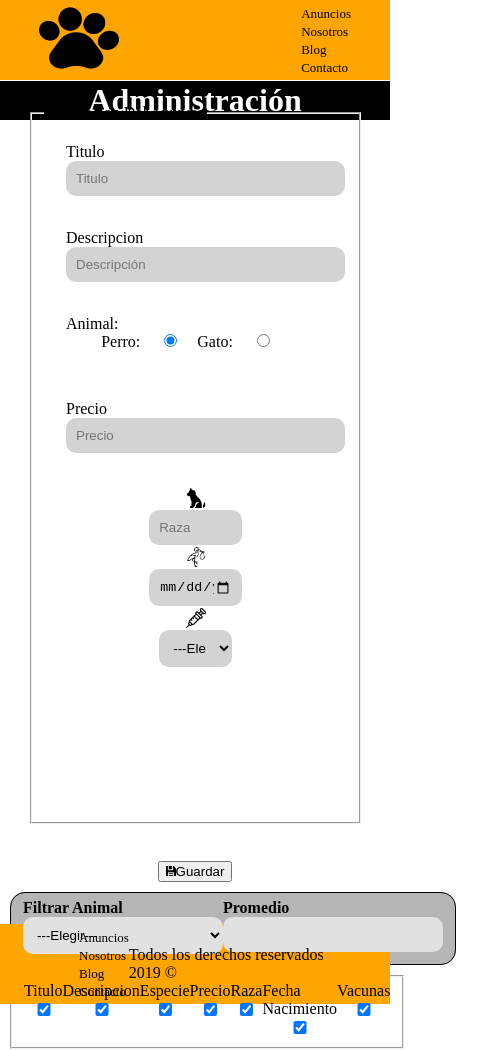
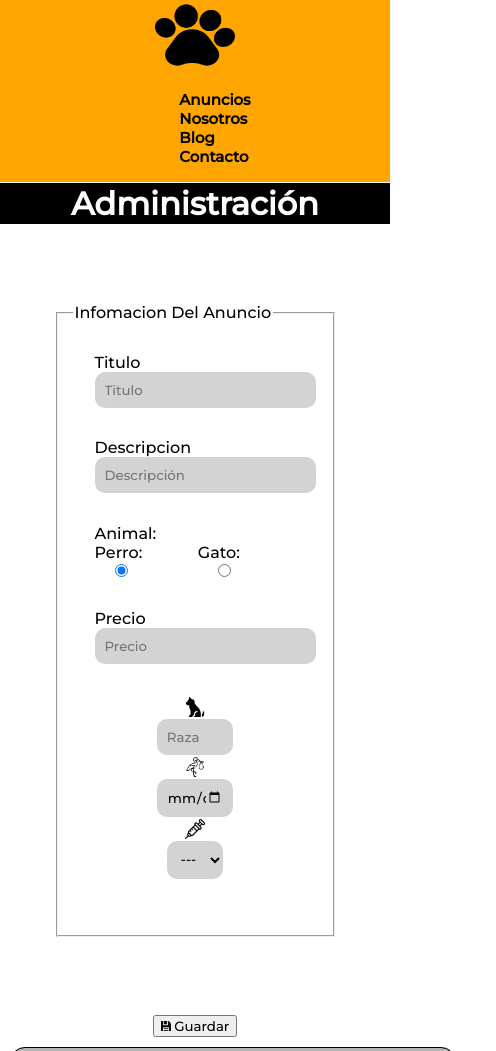
Before and after one commit to BayonLucas/Recup-2doP-LaboIII-2C2022-, a website with bundled scripts: page Adm.html in a window 390 px wide. Shown: the top 1051 px of the page, 496 px wide, since content can reach past the window. Built offline with nearby package versions, Linux system fonts and the light colour scheme; data requests are answered from the project's data file.

Commit message:
Ajustes css

```diff
--- a/css/estilos.css
+++ b/css/estilos.css
@@ -1,26 +1,40 @@
+@import url('https://fonts.googleapis.com/css2?family=Montserrat:wght@500&display=swap');
+*{
+    font-family: 'Montserrat', sans-serif;
+}
+
 body{
     margin: 0;
     border: 0;
 }
+
 main{
-    /* height: calc(100vh - 80px - 80px) ; */
     height: 100vh ;
 }
+
 header, footer{
     background-color: orange;
     width: 100%;
     height: 80px;
     margin: 0;
+    display: flex;
+    justify-content: center;
+}
 
+.links{
+    color: black;
+    text-decoration: none;
+    font-size: 15px;
 }
+
 li{
     list-style: none;
 }
-.links{
-    color: black;
-    text-decoration: none;
-    font-size: 13px;
+
+fieldset{
+    margin: 10px;
 }
+
 h1{
     margin: 0%;
     text-align: center;
@@ -32,155 +46,153 @@ h1{
     border-left: 0ch;
     border-right: 0ch;
 }
-fieldset{
-    margin: 10px;
-}
 
 
-/* ------------------------------------------------------------------------------------------ */
-/*Header*/
+/* ---------------------- Header ----------------------- */
 header{
-    display: flex;
-    justify-content: center;
+    top: 0;
+    left: 0;
+    position: sticky;
 }
 
 #logo{
     width: 80px;
     height: 70px;
 }
-#nav-header{
+
+#nav-header, #nav-footer{
     width: 80%;
     display: flex;
     justify-content: space-between;
     align-items: center;
+    font-weight: bold;
 }
-/* ------------------------------------------------------------------------------------------ */
-/*footer*/
-footer{
-    display: flex;
-    justify-content: center;
+
+/* ------------------- Media querys -------------------- */
+@media screen and (max-width: 1320px){
+    #form-especificaciones {
+        display: flex;
+        align-items: center;
+        flex-direction: column;
+        margin-bottom: 10em;
+    }
+
+    #form-container {
+        height: 750px;
+    }
+
+    #banner>img {
+        display: none;
+    }
+
+    main {
+        height: calc(100em) ;
+    }
+
+    #tabla-container {
+        width: 90%;
+        margin: 0 auto;
+        padding: 10px;
+    }
+
+    table {
+        width: 70%;
+        display: block;
+        overflow: auto;
+        padding: 10px;
+    }
+
+    header, footer {
+        height: auto;
+    }
+
+    header nav, footer nav {
+        display: flex;
+        flex-direction: column;
+    }
+
 }
-#nav-footer{
-    width: 80%;
-    display: flex;
-    justify-content: space-between;
-    align-items: center;
+@media screen and (min-width: 1150px){
+    #form-especificaciones{
+        align-items: center;
+    }
+
 }
-/* ------------------------------------------------------------------------------------------ */
 
-
-
-/* Formulario */
+/* -------------------- Formulario --------------------- */
 #form-container{
-    width: 90%;
     display: flex;
     justify-content: center;
     align-content: center;
-    align-items: center;
-    height: 500px; /*450px*/
+    /* height: 40vh;  */
     padding: 10px;
     margin: 10px;
     flex-wrap: wrap;
 }
+
 #fieldset-parent{
-    width: 90%;
-    height: 100%; /*90%*/
+    width: 70%;
+    height: 80%;
     display: flex;
     flex-direction: column;
+    padding: 15px;
 }
+
 #fieldset-parent fieldset{
     border-style: none;
     border: 0;
     height: 60px;
 }
+
 input, select{
     border-style: none;
     background-color: lightgrey;
     padding: 10px;
     border-radius: 10px;
 }
+
 .input-large{
     width: 100%;
 }
+
 .input-medium{
     width: 28%;
 }
+
 #fielset-Animal{
     margin-top: 0;
     margin-bottom: 0;
 }
+
 #form-Animal{
     display: flex;
     justify-content: center;
     margin: 0;
     padding: 0;
 }
+
 input[type="radio"]{
     margin: 0 20px;
 }
+
 #form-especificaciones > img{
     width: 20px;
     padding: 2px 2px 2px 2px;
     display: inline;
 }
-#vacunas-Container{
-    border: 0;
-    margin: 0;
-}
-.vac-visible{
-    display: flex;
-    justify-content: space-evenly;
-}
-/* ------------------------------------------------------------------------------------------ */
-
-@media screen and (max-width: 1150px){
-    #form-especificaciones{
-        display: flex;
-        align-items: center;
-        flex-direction: column;
-        margin-bottom: 10em;
-    }
-    #form-container{
-        height: 700px; /*450px*/
-    }
-    #banner>img{
-        display: none;
-    }
-    main{
-        height: calc(100vh) ;
-    }
-
-}
-@media screen and (max-width: 850px){
-    #tabla-container {
-        margin: 0;
-        border: 10px;
-        padding: 10px;
-    }
-    table {
-        width: 90vh;
-        display:block;
-        overflow: scroll;
-        overflow-x: scroll;
-    }
-}
-@media screen and (min-width: 1150px){
-    #form-especificaciones{
-        align-items: center;
-    }
-}
 
 
+/* ---------------------------------------------------- */
 #buttons-container{
     display: flex;
     justify-content: center;
     align-content: center;
 }
 
-
 #banner{
     width: 100%;
 }
+
 #banner>img{
     width: 100%;
     height: 150px;
@@ -192,6 +204,7 @@ input[type="radio"]{
 .inputError{
     border: 1px solid red;
 }
+
 small{
     color: red;
     font-size: small;
@@ -213,12 +226,14 @@ small{
     width: 500px;
     height: 150px;
 }
+
 .invisible{
     display: none;
+    opacity: 0;
 }
 
 
-/*-------Filtro-------*/
+/* ---------------------- Filtro ----------------------- */
 #filter{
     display: flex;
     justify-content: space-around;
--- a/scripts/app.js
+++ b/scripts/app.js
@@ -140,7 +140,7 @@ filtro.addEventListener("change", (e) => {
         }
     });
     playSpinner(actualizarTabla, null, aux);
-    promedio.value = aux.reduce((a, b) => a + b.precio, 0);
+    promedio.value = (aux.reduce((a, b) => a + b.precio, 0)) / aux.length;
 });
 
 //#region funciones
@@ -152,6 +152,7 @@ function getNuevoID(arr){
     if(arr.length != 0){
         id = arr[arr.length-1].id + 1;
     }
+
     return id;
 }
 function estaCompleto(txtTitulo, txtDescripcion, txtPrecio, txtRaza, dateFecha, sltVacunas){
@@ -159,6 +160,7 @@ function estaCompleto(txtTitulo, txtDescripcion, txtPrecio, txtRaza, dateFecha,
     if(txtTitulo.value == "" || txtDescripcion.value == "" || txtPrecio.value == "" || txtRaza.value == "" || dateFecha.value == "" || sltVacunas.value == "-1"){
         ret = false;
     }
+
     return ret;
 }
 function limpiarInputs(){
@@ -175,6 +177,7 @@ function crearAnuncio(id){
     if(!estaCompleto(txtTitulo, txtDescripcion, txtPrecio, txtRaza, dateFecha, sltVacunas)){
         return null;
     }
+
     return new Anuncio_Animal(id, txtTitulo.value, txtDescripcion.value, getEspecie(), txtPrecio.value, txtRaza.value, dateFecha.value, sltVacunas.value);
 }
 function agregarAnuncio(lista, anuncio){
```
Also changed, not shown: Adm.html (+1 -1 lines).
